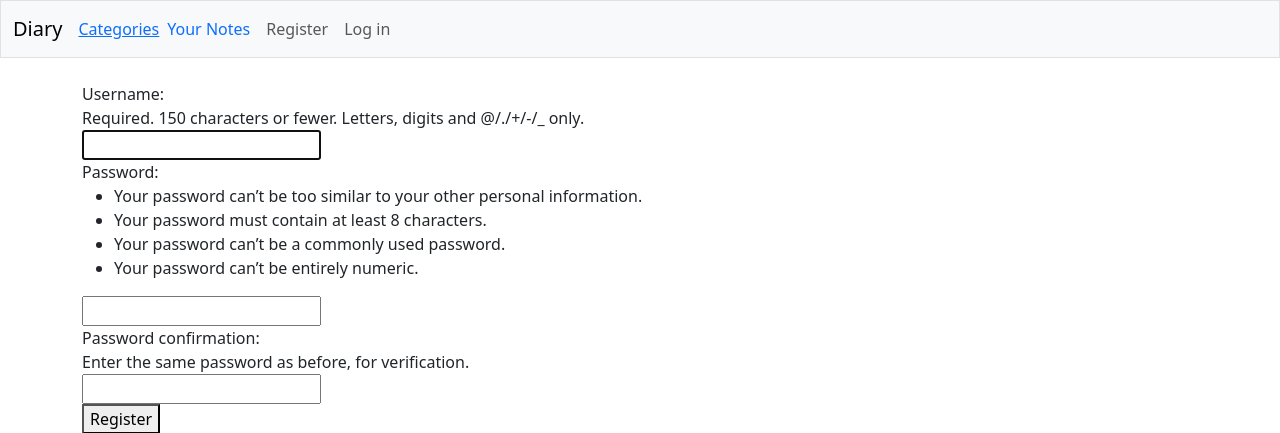
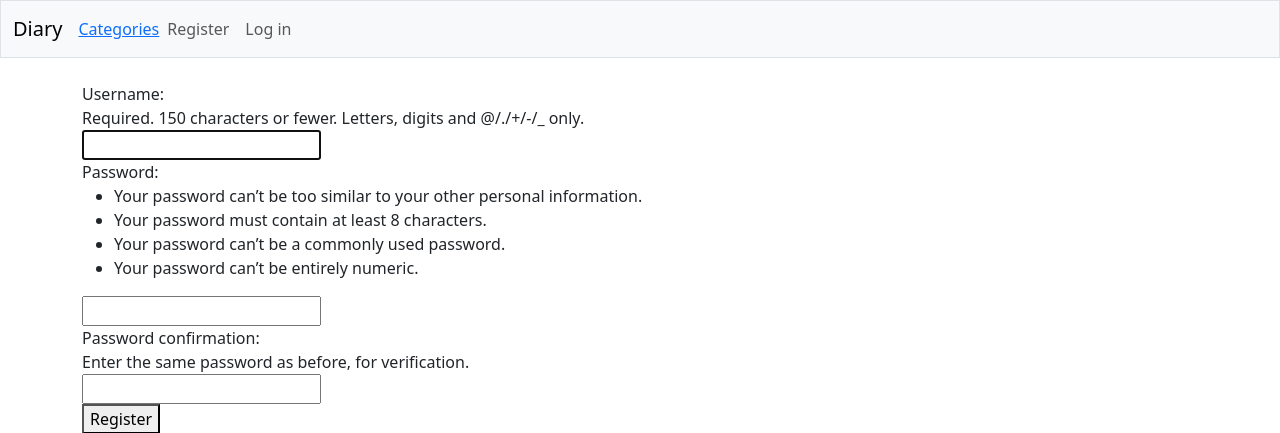
Before and after one commit to jvirkku/Diary, a Django app: page /accounts/register/ in a window 1280 px wide. Shown: the top 433 px of the page. Run offline with Django 5.2, Linux system fonts and the light colour scheme; some libraries are stand-ins or nearby versions.

Commit message:
deletesd all_notes page

```diff
--- a/diary/templates/diary/base.html
+++ b/diary/templates/diary/base.html
@@ -21,10 +21,6 @@
 
             <div class="collapse navbar-collapse" id="navbarCollapse">
                 <ul class="navbar-nav me-auto mb-2 mb-md-0">
-                    <li class="nav item">
-                        <a class="nav-link" href="{% url 'diary:all_notes' %}">Your Notes</a>
-                    </li>
-
         <!-- Account-related links -->
 
         <ul class="navbar-nav ms-auto mb-2 mb-md-0">
--- a/diary/urls.py
+++ b/diary/urls.py
@@ -13,8 +13,6 @@ urlpatterns = [
     path('add_category/', views.add_category, name='add_category'),
     #Page for a specific category and all its notes
     path('category/<int:category_id>/', views.category, name='category'),
-    # Listing all notes
-    path('notes/', views.all_notes, name='all_notes'),
     #Page for a specific note
     path('note/<int:note_id>/', views.note, name='note'),
     #Add note page
--- a/diary/views.py
+++ b/diary/views.py
@@ -60,12 +60,6 @@ def add_note(request, category_id):
 
     return render(request, 'diary/add_note.html', {'form': form, 'category': category})
 
-def all_notes(request):
-    """ Listing all available notes on the /notes page """
-    notes = Note.objects.order_by('date_added')
-    # Dictionary containing all the notes. Keys - used in the template to access data. Values - data we send to the template.
-    context = {'notes' : notes}
-    return render(request, 'diary/notes.html', context)
 
 @login_required
 def note(request, note_id):
```
